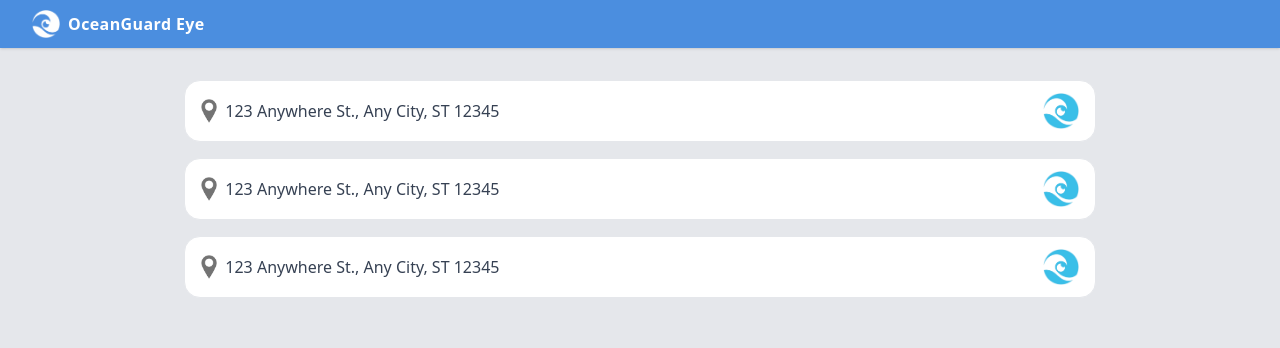
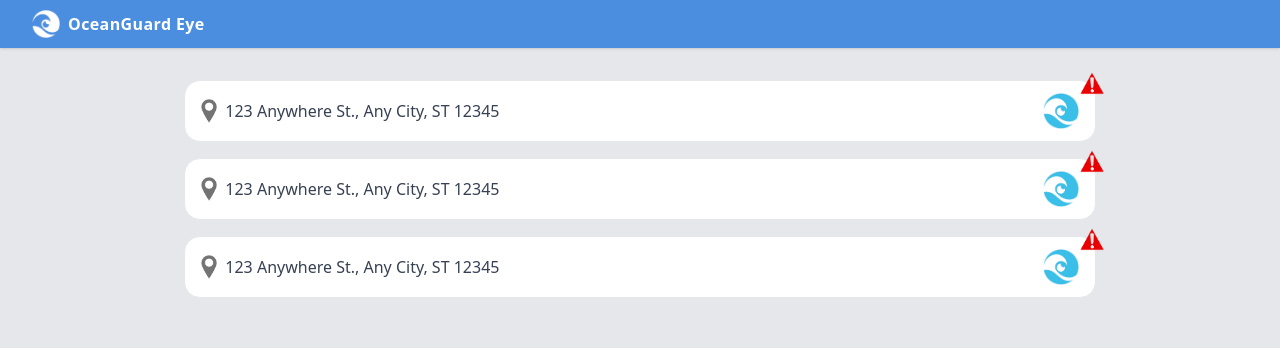
Before and after one commit to OceanGuard-Eye/oceanguard-frontend, a React (Vite) app: page /notifications in a window 1280 px wide. Shown: the top 348 px of the page. Built offline with nearby package versions, Linux system fonts and the light colour scheme.

Commit message:
add icon

```diff
--- a/src/components/NotiBox.tsx
+++ b/src/components/NotiBox.tsx
@@ -5,6 +5,10 @@ type NotiBoxProps = {
   icon: ReactNode
   card: ReactNode
   defaultOpen?: boolean
+
+  // optional warning badge
+  showWarning?: boolean
+  warningSrc?: string
 }
 
 export default function NotiBox({
@@ -12,12 +16,29 @@ export default function NotiBox({
   icon,
   card,
   defaultOpen = false,
+  showWarning = true,
+  warningSrc = "/warning.png",
 }: NotiBoxProps) {
   const [open, setOpen] = useState(defaultOpen)
   const contentId = useId()
 
   return (
-    <div className="w-3/4">
+    <div className="w-3/4 relative">
+      {/* Warning badge (overhang) */}
+      {showWarning && (
+        <img
+          src={warningSrc}
+          alt="warning"
+          draggable={false}
+          className="
+            absolute
+            -top-2 -right-2
+            h-6 w-6
+            z-10
+          "
+        />
+      )}
+
       <button
         type="button"
         onClick={() => setOpen(v => !v)}
```
Also changed, not shown: public/warning.png (added).
